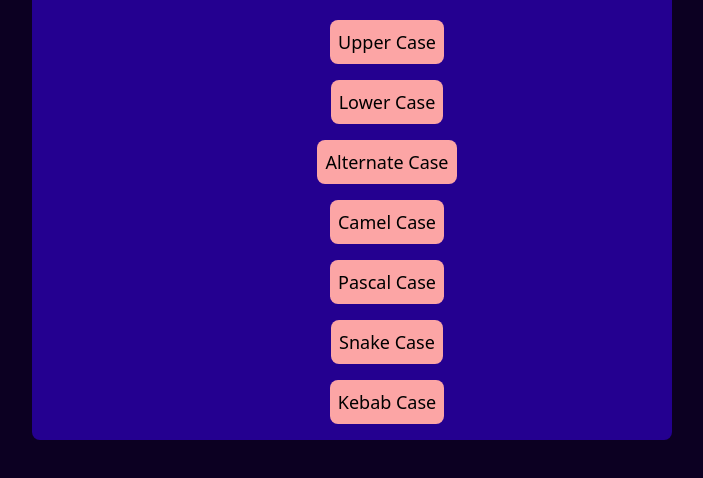
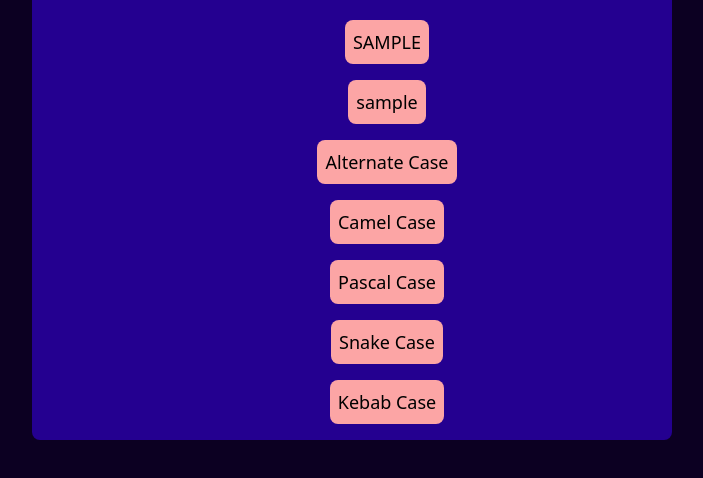
Before and after one commit to tanishkamakode/Case-converter, a website: page index.html in a window 1280 px wide. Both pictures are taken after typing "Sample" into the empty fields and a click on the button "Convert". Shown: the part 212-690 px from the top of the page, without its empty margins (288-991 px from the left). Drawn offline with Linux system fonts and the light colour scheme.

Commit message:
Add uppercase and lowercase functions

```diff
--- a/index.html
+++ b/index.html
@@ -23,6 +23,7 @@
           <input
             type="text"
             id="text"
+            value=""
             class="w-80 h-8 rounded-lg px-2 focus:outline-none"
           />
           <button
@@ -69,5 +70,7 @@
         <!--  -->
       </div>
     </section>
+
+    <script src="./js/script.js"></script>
   </body>
 </html>
--- /dev/null
+++ b/js/script.js
@@ -0,0 +1,33 @@
+const text = document.getElementById("text");
+const btn = document.getElementById("btn");
+
+btn.addEventListener("click", function () {
+  let content = text.value;
+  let arr = content.split(" ");
+  // console.log(arr);
+
+  convertUpper(arr);
+  convertLower(arr);
+});
+
+// Converts into Upper Case
+function convertUpper(arr) {
+  let upperText = "";
+  for (let i = 0; i < arr.length; i++) {
+    arr[i] = arr[i].toUpperCase();
+    upperText = upperText + " " + arr[i];
+  }
+
+  document.getElementById("upper").textContent = upperText;
+}
+
+// Converts into Lower case
+function convertLower(arr) {
+  let lowerText = "";
+  for (let i = 0; i < arr.length; i++) {
+    arr[i] = arr[i].toLowerCase();
+    lowerText = lowerText + " " + arr[i];
+  }
+
+  document.getElementById("lower").textContent = lowerText;
+}
```
